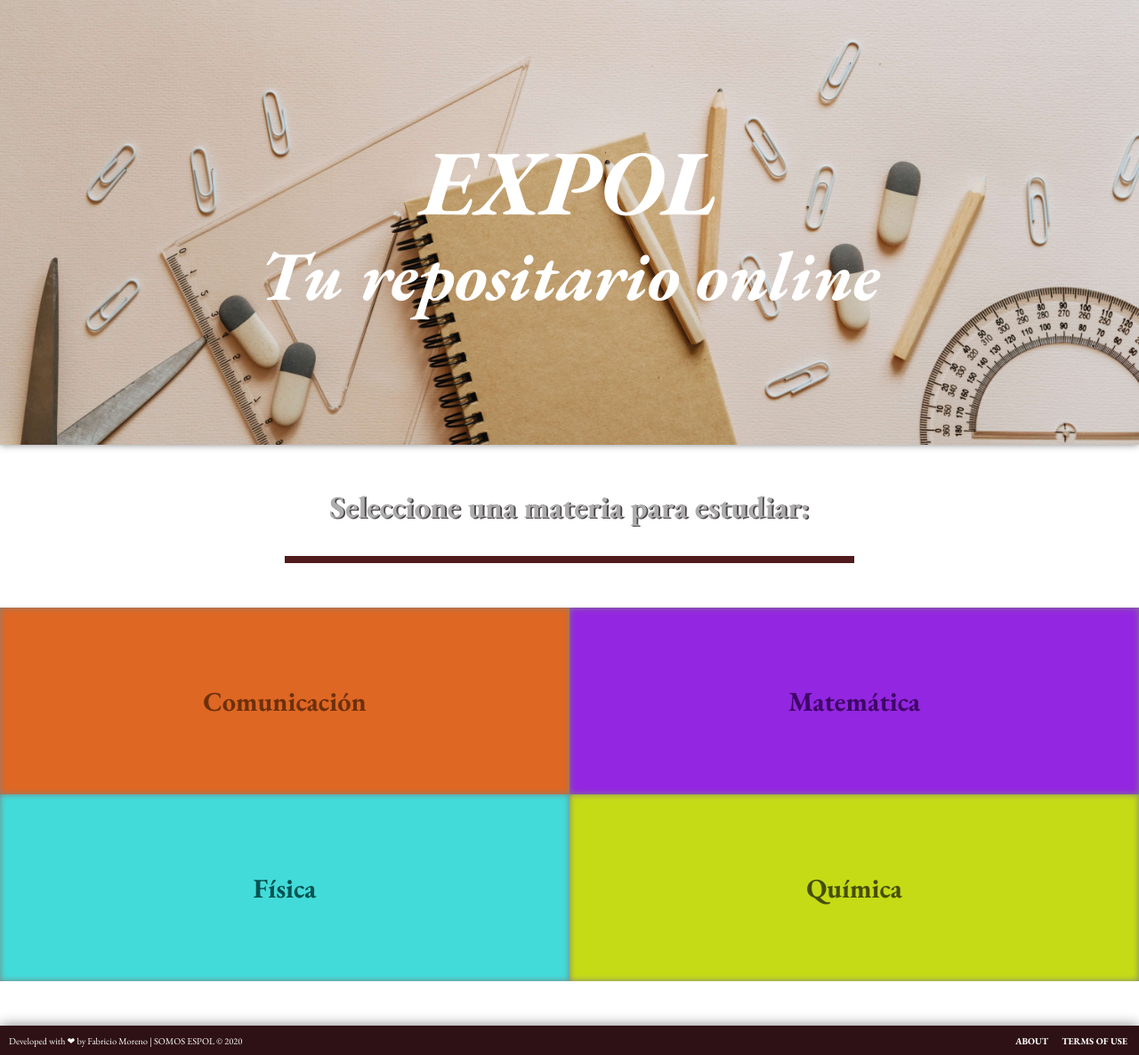
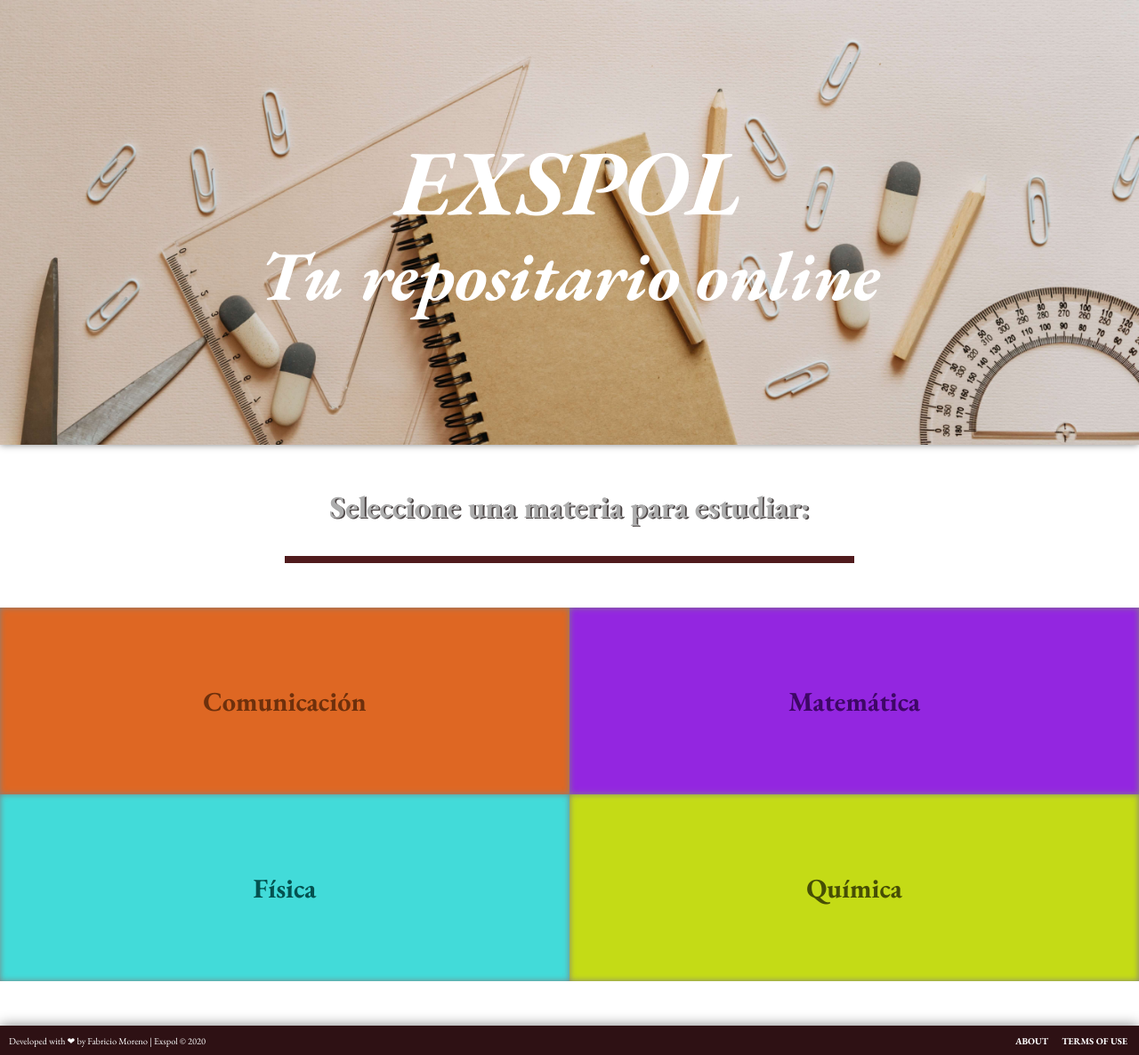
Before and after one commit to FabricioMoreno/Expol, a website: page source/index.html in a window 1280 px wide. Shown: the whole page at 89% size. Drawn offline with nearby package versions, Linux system fonts and the light colour scheme.

Commit message:
Cambie el nombre de la pagina en todo el codigo

```diff
--- a/package.json
+++ b/package.json
@@ -1,5 +1,5 @@
 {
-  "name": "somosESPOL",
+  "name": "Exspol",
   "version": "1.0.0",
   "description": "",
   "main": "index.js",
--- a/source/index.html
+++ b/source/index.html
@@ -3,7 +3,7 @@
 <head>
     <meta charset="UTF-8">
     <meta name="viewport" content="width=device-width, initial-scale=1.0">
-    <title>Expol</title>
+    <title>Exspol</title>
     <link rel="icon" type="image/png" href="./assets/favicon/LogoExpol.png">
     <!-- Fonts -->
     <link href="https://fonts.googleapis.com/css2?family=EB+Garamond:ital,wght@0,400;0,500;0,600;0,700;0,800;1,400;1,500;1,600;1,700;1,800&display=swap" rel="stylesheet">
@@ -19,7 +19,7 @@
             <div class="banner">
                 <div class="banner-image">
                     <div class="banner-inner-container">
-                        <h1>Expol</h1>
+                        <h1>Exspol</h1>
                         <h2>Tu repositario online </h2>
                     </div>
                 </div>
@@ -60,7 +60,7 @@
             <div class="footer-text">
 
                 <p>Developed with ❤ by Fabricio Moreno |
-                SOMOS ESPOL &copy;
+                Exspol &copy;
                     <script>document.write( new Date().getUTCFullYear() );</script>
                 </p>
             </div>
```
Also changed, not shown: 1 other file.
